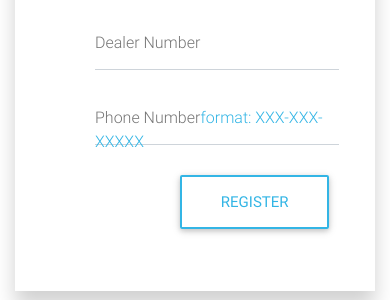
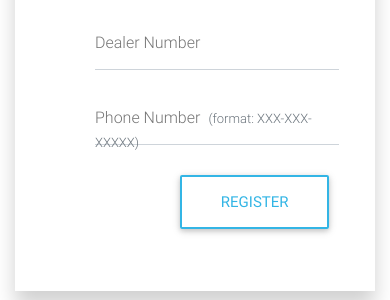
Before and after one commit to Mfarhanzia/shipping, a Django app: page /register/ in a window 390 px wide. Shown: the part 863-1163 px from the top of the page. Run offline with Django 3.2, Linux system fonts and the light colour scheme; parts of the project's set-up code (start-up, migrations or seed data) failed here and were passed over; some libraries are stand-ins or nearby versions.

Commit message:
phone-no

```diff
--- a/order/templates/order/order.html
+++ b/order/templates/order/order.html
@@ -30,7 +30,7 @@
 
                     <i class="prefix"> </i>
                     <label for="{{field.id_for_label}}" class="label" data-error="wrong"
-                        data-success="right">{{field.label}}</label><br>
+                        data-success="right">{{field.label}}{% if 'Phone' in field.label %}<span style="font-size: small;" class="text-muted ml-2">(format: XXX-XXX-XXXXX) </span> {% endif %}</label><br>
                     {{field}}
                     {% for error in field.errors %}
                     <p style="font-size:14px " class="help text-danger ml-5">{{error}}</p>
--- a/users/templates/users/register.html
+++ b/users/templates/users/register.html
@@ -22,7 +22,7 @@
                     <div id="id_register_{{forloop.counter}}" class="md-form">
                         <i class="prefix"> </i>
                         <label for="{{field.id_for_label}}" class="label" data-error="wrong"
-                            data-success="right">{{field.label}}{% if 'Phone' in field.label %}<span class="text-info">format: XXX-XXX-XXXXX </span> {% endif %}</label><br>
+                            data-success="right">{{field.label}}{% if 'Phone' in field.label %}<span style="font-size: small;" class="text-muted ml-2">(format: XXX-XXX-XXXXX) </span> {% endif %}</label><br>
                         {{field}}
                         {% for error in field.errors %}
                         <p style="font-size:14px " class="help text-danger ml-5">{{error}}</p>
```
